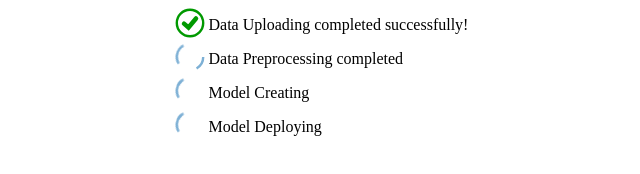
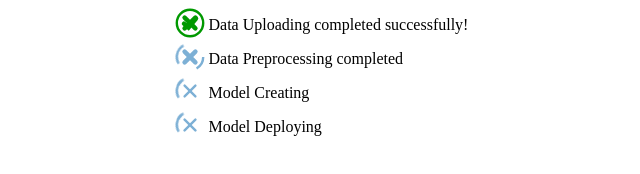
Before and after one commit to hajaulee/task-list, a plain HTML site: page index.html in a window 1280 px wide. Shown: the full height of the page, 299-939 px from the left. Drawn offline with nearby package versions, Linux system fonts and the light colour scheme.

Commit message:
Update index.html

```diff
--- a/index.html
+++ b/index.html
@@ -33,8 +33,12 @@ Vue.component('task-status', {
 	        <g transform="">
 		        <circle class="path" :class="{'path-complete': success}" fill="none" stroke="#7DB0D5" stroke-width="8" stroke-miterlimit="10" cx="50" cy="50" r="44"/>
 	            <circle class="fill" :class="{'fill-complete': complete, 'success': success}" fill="none" stroke="#7DB0D5" stroke-width="8" stroke-miterlimit="10" cx="50" cy="50" r="44"/>
-		        <polyline class="check" :class="{'check-complete': complete, 'success': success}" fill="none" stroke="#7DB0D5" stroke-width="8" stroke-linecap="round" stroke-miterlimit="10"
+		        <polyline class="check" :class="{'check-complete': index != 3 && complete, 'success': success}" fill="none" stroke="#7DB0D5" stroke-width="8" stroke-linecap="round" stroke-miterlimit="10"
 	                points="70,35 45,65 30,52  "/>
+			<polyline class="check-fail" :class="{'check-complete': complete, 'success': success}" fill="none" stroke="#7DB0D5" stroke-width="8" stroke-linecap="round" stroke-miterlimit="10"
+	                points="32,32 68,68"/>
+			<polyline class="check-fail" :class="{'check-complete': complete, 'success': success}" fill="none" stroke="#7DB0D5" stroke-width="8" stroke-linecap="round" stroke-miterlimit="10"
+	                points="68,32 32,68"/>
 	        </g>
 	    </svg>
 	</div>
```
